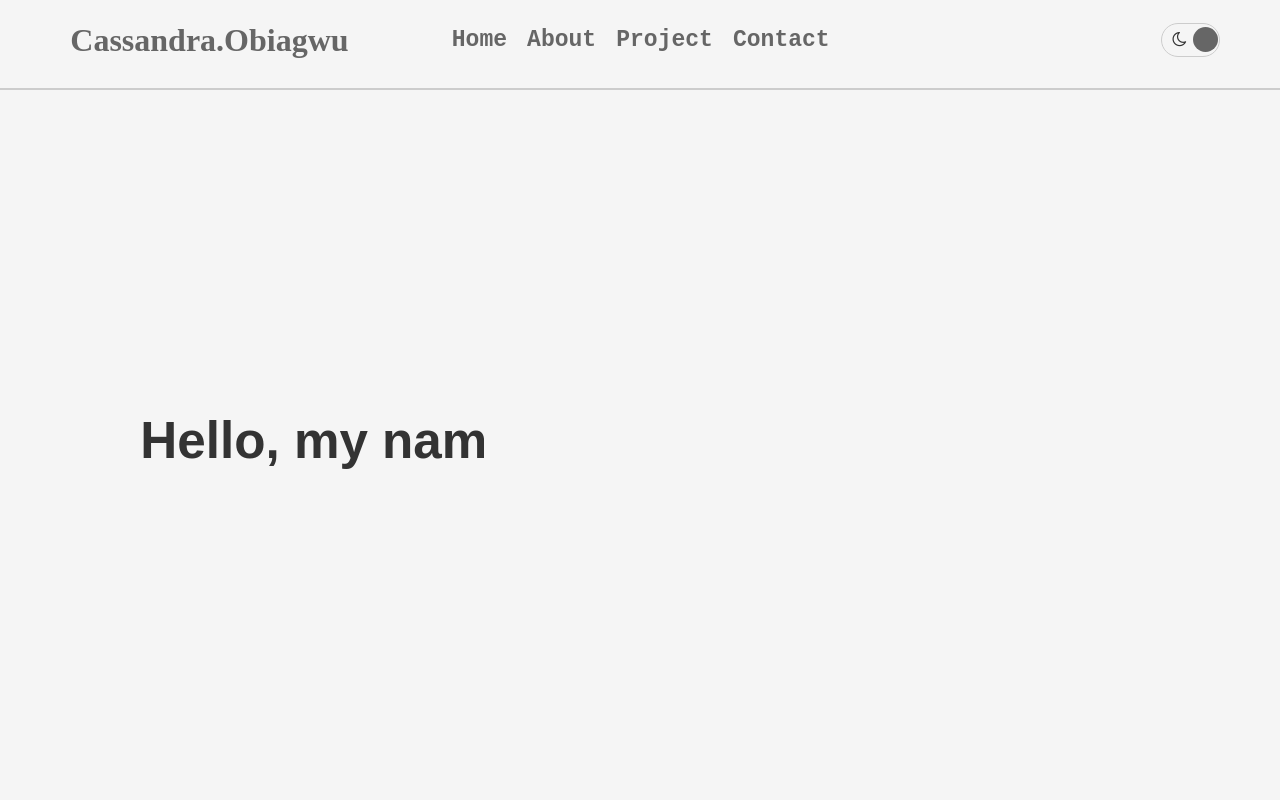
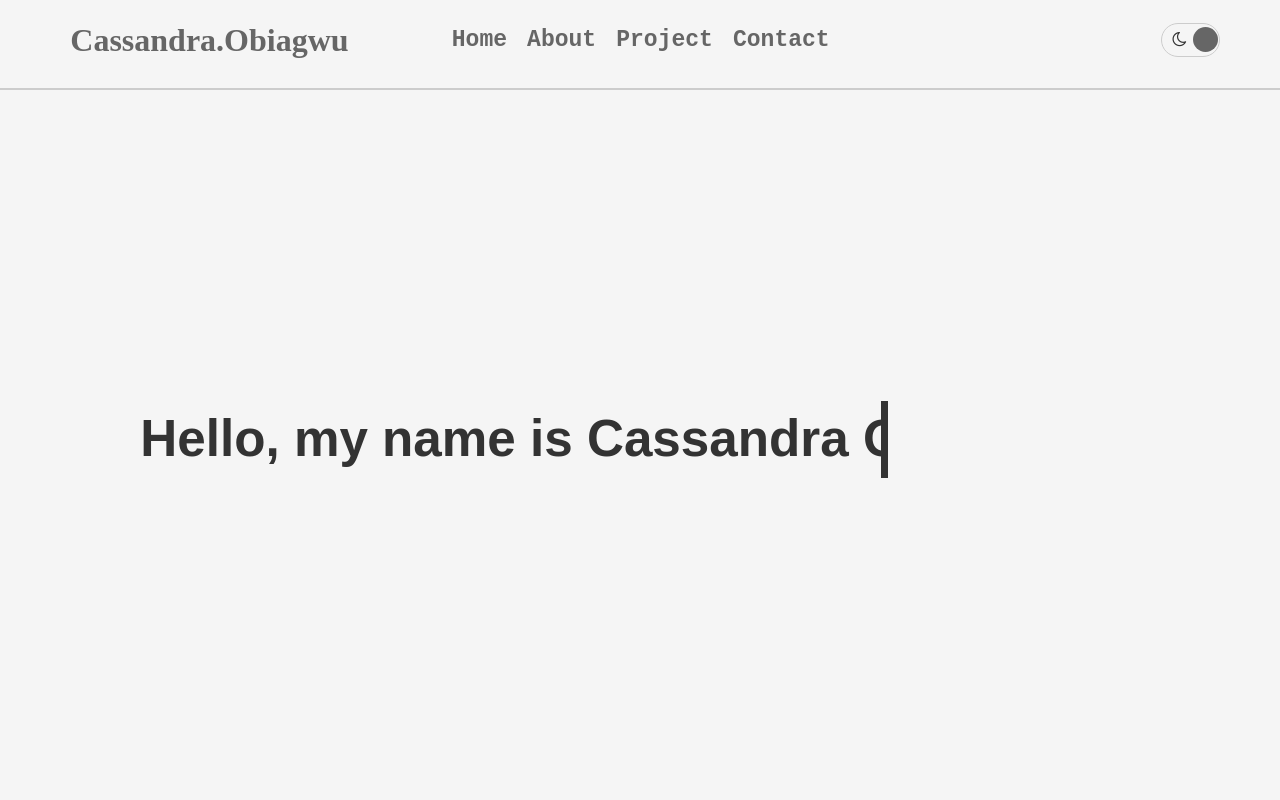
Before and after one commit to CassieV81/myWebsite, an Angular app: page / in a window 1280 px wide. Shown: the top 800 px of the page. Built offline with nearby package versions, Linux system fonts and the light colour scheme; a web font is replaced by a local one.

Commit message:
changed some css styles

```diff
--- a/src/app/app.component.css
+++ b/src/app/app.component.css
@@ -57,10 +57,10 @@
         gap: 1em;
         padding: 1em;
         border: solid 2px var(--border-color);
-        /* background-color: var(--secondary-text-color);
+        background-color: var(--secondary-text-color);
         a {
             color: var(--background-color);
-        } */
+        }
     }
 
     /* .hamburger-menu input[type="checkbox"]:checked + .links {
@@ -133,8 +133,8 @@ nav .links {
     font-weight: bold;
 }
 header {
-    --animStart: 500px;
-    --animEnd: 250px;
+    --animStart: 200px;
+    --animEnd: 100px;
 
     display: flex;
     justify-content: space-between;
--- a/src/app/home/home.component.css
+++ b/src/app/home/home.component.css
@@ -21,10 +21,10 @@
     text-shadow: 2px 2px 2px var(--accent-color), 4px 4px 4px var(--secondary-text-color);
 } */
 h1, h6 {
-    --speed: 8s;
+    --speed: 5s;
     --chrlength: 36;
     --blinkspeed: 1s;
-    --delayspeed: 2s;
+    --delayspeed: 1s;
 
     margin-block: 0;
     width: max-content;
@@ -39,9 +39,12 @@ h1 {
     h1 {
         font-size: var(--fs-600);
     }
+    h6 {
+        font-size: var(--fs-400);
+    }
 }
 h6 {
-    font-size: var(--fs-500);
+    font-size: var(--fs-600);
     opacity: 0;
     transform: translateX(20vw);
     animation: comeUp 2s ease-in calc(var(--speed) + var(--delayspeed)) forwards;
@@ -54,30 +57,24 @@ h1::before, h1::after {
 }
 h1::before {
     background-color: var(--background-color);
-    animation:
-                typing var(--speed) steps(var(--chrlength)) var(--delayspeed) forwards,
-                blink var(--blinkspeed) steps(var(--chrlength)) infinite;
+    animation: typing var(--speed) steps(var(--chrlength)) var(--delayspeed) forwards;
 }
-/* h1::after {
+h1::after {
     width: .125em;
     background-color: var(--primary-text-color);
     animation:
         typing var(--speed) steps(var(--chrlength)) var(--delayspeed) forwards,
         blink var(--blinkspeed) steps(var(--chrlength)) infinite;
-} */
+}
 
 @keyframes typing {
-    from {
-        border-left: 5px solid var(--primary-text-color);
-    }
     to {
         left: 100%;
-        border-left: 5px solid var(--primary-text-color);
     }
 }
 @keyframes blink {
     100% {
-        border-left: .125em solid transparent;
+        background-color: transparent;
     }
 }
 
```
Also changed, not shown: 1 other file (tests, documents, lock files or other folders).
